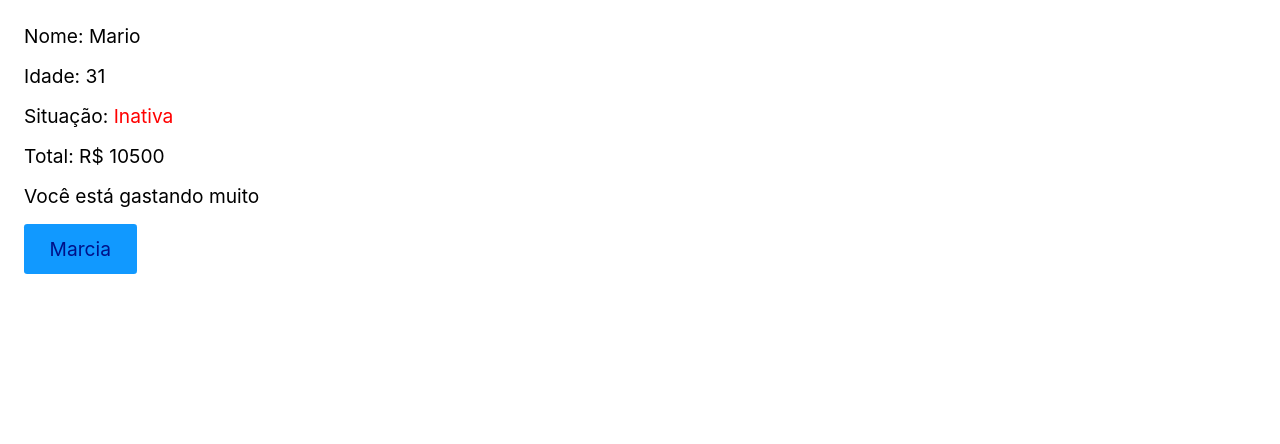
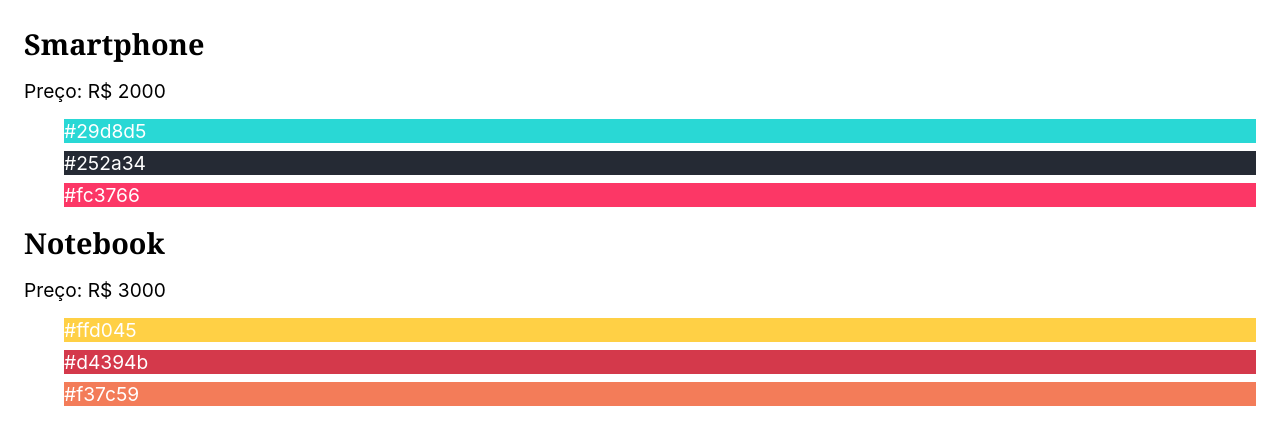
Before and after one commit to LeonardoLobas/React-Origamid, a React (Vite) app: page / in a window 1280 px wide. Shown: the top 444 px of the page. Built offline with nearby package versions, Linux system fonts and the light colour scheme.

Commit message:
JSX 2 EXERCICIO.

```diff
--- a/src/app.jsx
+++ b/src/app.jsx
@@ -1,55 +1,48 @@
 import React from 'react'
-import Tooltip from '@mui/material/Tooltip'
 
-// Mostre os dados da aplicação, como aprensetado no vídeo
-// Não utilize CSS externo, use o style para mudar as cores
-// Se a situação estiver ativa pinte de verde, inativa vermelho
-// Se o gasto for maior que 10000 mostre uma mensagem
-const luana = {
-  cliente: 'Luana',
-  idade: 27,
-  compras: [
-    { nome: 'Notebook', preco: 'R$ 2500' },
-    { nome: 'Geladeira', preco: 'R$ 3000' },
-    { nome: 'Smartphone', preco: 'R$ 1500' },
-  ],
-  ativa: true,
+// Organize os produtos como mostrado no vídeo
+// Mostre apenas produtos que forem mais caros que R$ 1500
+const produtos = [
+  {
+    id: 1,
+    nome: 'Smartphone',
+    preco: 'R$ 2000',
+    cores: ['#29d8d5', '#252a34', '#fc3766'],
+  },
+  {
+    id: 2,
+    nome: 'Notebook',
+    preco: 'R$ 3000',
+    cores: ['#ffd045', '#d4394b', '#f37c59'],
+  },
+  {
+    id: 3,
+    nome: 'Tablet',
+    preco: 'R$ 1500',
+    cores: ['#365069', '#47c1c8', '#f95786'],
+  },
+];
+
+const App = () => {
+  const dados = produtos.filter(({preco}) =>
+    Number(preco.replace('R$ ', '') > 1500)
+  )
+
+  return (
+  <section>
+    {dados.map(({id,nome,preco,cores}) => (
+      <div key={id}>
+        <h1>{nome}</h1>
+        <p>Preço: {preco}</p>
+        <ul>{cores.map((cor) => (
+          <li style={{backgroundColor:cor, color:'white' }} key={cor}>
+            {cor}</li>
+        ))}</ul>
+      </div>
+    ))}
+  </section>
+  )
 };
 
-const mario = {
-  cliente: 'Mario',
-  idade: 31,
-  compras: [
-    { nome: 'Notebook', preco: 'R$ 2500' },
-    { nome: 'Geladeira', preco: 'R$ 3000' },
-    { nome: 'Smartphone', preco: 'R$ 1500' },
-    { nome: 'Guitarra', preco: 'R$ 3500' },
-  ],
-  ativa: false,
-};
-
-const App = () => {
-  const dados = mario;
-  const total = dados.compras
-  .map((item) => Number(item.preco.replace('R$ ', '')))
-  .reduce((a,b) => a + b)
-  return (
-  <div>
-    <p>Nome: {dados.cliente}</p>
-    <p>Idade: {dados.idade}</p>
-    <p>
-      Situação: {' '}
-      <span style={{color: dados.ativa ? 'green' : 'red'}}>
-        {dados.ativa ? 'Ativa' : 'Inativa'}
-      </span>
-    </p>
-    <p>Total: R$ {total}</p>
-    {total > 10000 && <p>Você está gastando muito</p>}
-    <Tooltip title='cliente' arrow>
-      <button>Marcia</button>
-    </Tooltip>
-  </div>
-)
-};
 
 export default App
```
